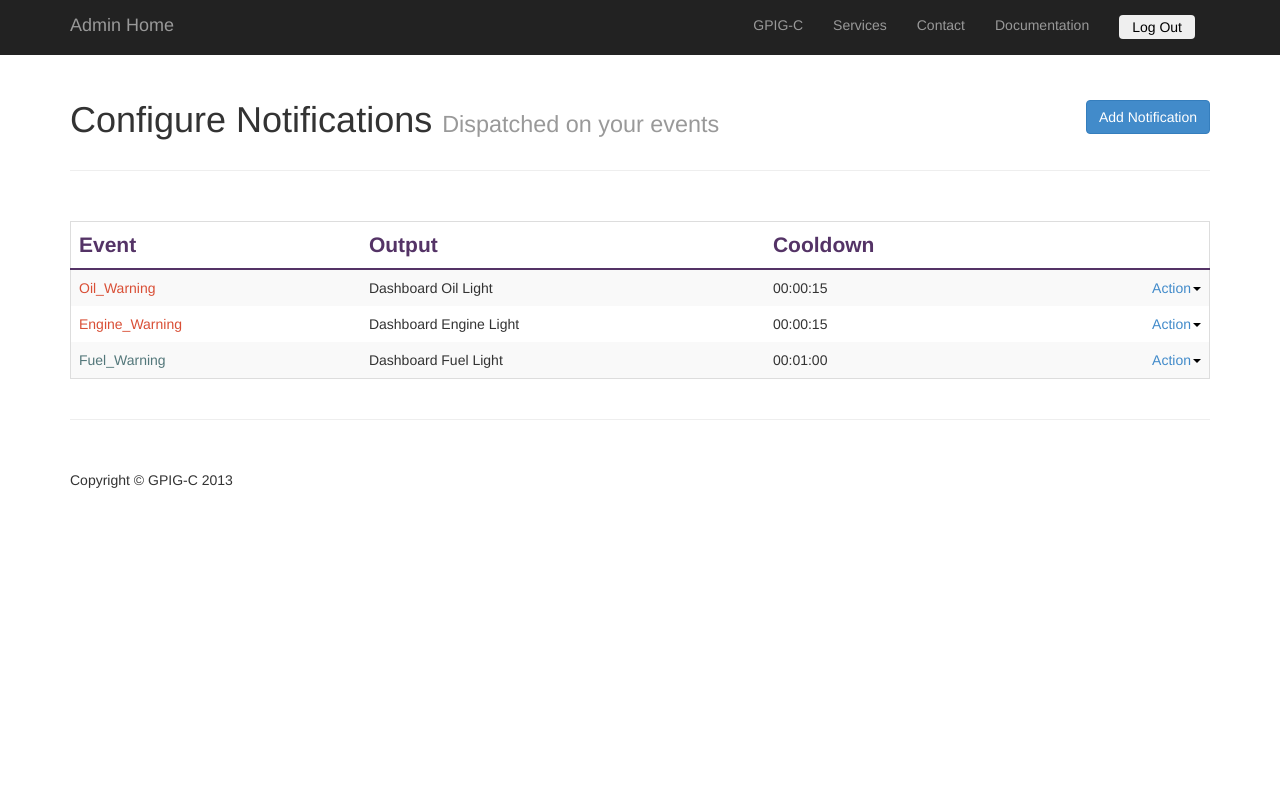
After one commit to sftrabbit/gpig-c, a PHP site: page /adminCenter/conf-notification.html in a window 1280 px wide. The commit adds this page. Run offline with PHP 8.4, Linux system fonts and the light colour scheme.

Commit message:
Add notification configuration page

```diff
--- /dev/null
+++ b/PrototypeAdminCentre/modern-business/adminCenter/conf-notification.html
@@ -0,0 +1,192 @@
+<!DOCTYPE html>
+<html lang="en">
+<head>
+    <meta charset="utf-8">
+    <meta name="viewport" content="width=device-width, initial-scale=1.0">
+
+    <title>Configure Notifications</title>
+
+    <!-- Bootstrap core CSS -->
+    <link href="../css/bootstrap.css" rel="stylesheet">
+
+    <!-- Add custom CSS here -->
+    <link href="../css/modern-business.css" rel="stylesheet">
+    <link href="../font-awesome/css/font-awesome.min.css" rel="stylesheet">
+    <link href="css/admin.css" rel="stylesheet">
+    <link href="../css/custom-gpig.css" rel="stylesheet">
+</head>
+<body>
+
+<nav class="navbar navbar-inverse navbar-fixed-top" role="navigation">
+    <div class="container">
+        <div class="navbar-header">
+            <button type="button" class="navbar-toggle" data-toggle="collapse" data-target=".navbar-ex1-collapse">
+                <span class="sr-only">Toggle navigation</span>
+                <span class="icon-bar"></span>
+                <span class="icon-bar"></span>
+                <span class="icon-bar"></span>
+            </button>
+            <a class="navbar-brand" href="index.html">Admin Home</a>
+        </div>
+
+        <!-- Collect the nav links, forms, and other content for toggling -->
+        <div class="collapse navbar-collapse navbar-ex1-collapse">
+            <ul id="nbarstart" class="nav navbar-nav navbar-right"></ul>
+        </div><!-- /.navbar-collapse -->
+    </div><!-- /.container -->
+</nav>
+
+<div class="container">
+
+    <div class="row">
+        <div class="col-lg-12 center-block block-top-buffer button-header">
+            <h1>Configure Notifications <small>Dispatched on your events</small></h1>
+            <button class="btn btn-primary" data-toggle="modal" data-target="#modal_add_notification">Add Notification</button>
+        </div>
+    </div>
+    <hr>
+    <div class="row">  <!-- Table Row -->
+        <div class="col-sm-12 center-block block-top-buffer">
+          <table class="table table-striped table-bordered">
+            <thead class="table-header">
+              <tr>
+                <th>Event</th>
+                <th>Output</th>
+                <th>Cooldown</th>
+                <th></th>
+              </tr>
+            </thead>
+            <tbody id="notifications-body">
+              <tr>
+                <td class="notification-high-priority">Oil_Warning</td>
+                <td>Dashboard Oil Light</td>
+                <td>00:00:15</td>
+                <td>
+                  <div class="dropdown pull-right">
+                    <a href="#" id="drop1" role="button" class="dropdown-toggle" data-toggle="dropdown">Action<b class="caret"></b></a>
+                    <ul id="menu1" class="dropdown-menu" role="menu">
+                      <li role="presentation"><a role="menuitem" tabindex="-1" href="#">Edit</a></li>
+                      <li role="presentation"><a role="menuitem" tabindex="-1" href="#">Delete</a></li>
+                    </ul>
+                  </div>
+                </td>
+              </tr>
+              <tr>
+                <td class="notification-high-priority">Engine_Warning</td>
+                <td>Dashboard Engine Light</td>
+                <td>00:00:15</td>
+                <td>
+                  <div class="dropdown pull-right">
+                    <a href="#" id="drop1" role="button" class="dropdown-toggle" data-toggle="dropdown">Action<b class="caret"></b></a>
+                    <ul id="menu1" class="dropdown-menu" role="menu">
+                      <li role="presentation"><a role="menuitem" tabindex="-1" href="#">Edit</a></li>
+                      <li role="presentation"><a role="menuitem" tabindex="-1" href="#">Delete</a></li>
+                    </ul>
+                  </div>
+                </td>
+              </tr>
+              <tr>
+                <td class="notification-mid-priority">Fuel_Warning</td>
+                <td>Dashboard Fuel Light</td>
+                <td>00:01:00</td>
+                <td>
+                  <div class="dropdown pull-right">
+                    <a href="#" id="drop1" role="button" class="dropdown-toggle" data-toggle="dropdown">Action<b class="caret"></b></a>
+                    <ul id="menu1" class="dropdown-menu" role="menu">
+                      <li role="presentation"><a role="menuitem" tabindex="-1" href="#">Edit</a></li>
+                      <li role="presentation"><a role="menuitem" tabindex="-1" href="#">Delete</a></li>
+                    </ul>
+                  </div>
+                </td>
+              </tr>
+            </tbody>
+          </table>
+        </div>
+    </div>
+
+</div><!-- /.container -->
+
+<div class="container">
+
+    <hr>
+    <footer>
+        <div class="row">
+            <div class="col-lg-12">
+                <p>Copyright &copy; GPIG-C 2013</p>
+            </div>
+        </div>
+    </footer>
+
+</div><!-- /.container -->
+
+<!-- JavaScript -->
+<script src="../js/jquery-1.10.2.js"></script>
+<script src="../js/bootstrap.js"></script>
+<script src="../js/modern-business.js"></script>
+<script src="js/navbar.js"></script>
+<script src="js/conf-notification.js"></script>
+
+<!-- Add Notification modal dialog -->
+<div class="modal fade" id="modal_add_notification" tabindex="-1" role="dialog" aria-labelledby="add-notification" aria-hidden="true">
+    <div class="modal-dialog">
+        <div class="modal-content">
+            <div class="modal-header">
+                <button type="button" class="close" data-dismiss="modal" aria-hidden="true">&times;</button>
+                <h4 class="modal-title" id="add-rule-title"><i class="fa fa-plus fa-adminsplashmini"></i>Define Notification</h4>
+            </div>
+            <div class="modal-body">
+
+                <div class="row">
+                    <div class="col-lg-12">
+                        <label for="event-select">On Event</label>
+                        <select class="form-control" id="event-select">
+                            <option>Oil_Warning</option>
+                            <option>Engine_Warning</option>
+                            <option>Notify_Mobile</option>
+                            <option>Fuel_Warning</option>
+                        </select>
+                    </div>
+                </div>
+                <div class="row">
+                    <div class="col-lg-12">
+                        <label for="priority-select">Priority</label>
+                        <select class="form-control" id="priority-select">
+                            <option value="high">High</option>
+                            <option value="mid">Medium</option>
+                            <option value="low">Low</option>
+                        </select>
+                    </div>
+                </div>
+                <div class="row">
+                    <div class="col-lg-12">
+                        <label for="output-select">Output</label>
+                        <select class="form-control" id="output-select">
+                            <option>Email</option>
+                            <option>Text Message</option>
+                            <option>Voice Message</option>
+                            <option>Dashboard Oil Light</option>
+                            <option>Dashboard Engine Light</option>
+                            <option>Dashboard Fuel Light</option>
+                        </select>
+                    </div>
+                </div>
+                <div class="row">
+                    <div class="col-lg-12">
+                        <div class="form-group">
+                            <label for="cooldown-time">Cooldown</label>
+                            <input type="time" class="form-control" id="cooldown-time" step="1" value="00:00:00">
+                        </div>
+                    </div>
+                </div>
+
+            </div>
+            <div class="modal-footer">
+                <button type="button" class="btn btn-danger" data-dismiss="modal">Cancel</button>
+                <button type="button" class="btn btn-success" data-dismiss="modal" onclick="addNewNotification()">Add</button>
+            </div>
+        </div><!-- /.modal-content -->
+    </div><!-- /.modal-dialog -->
+</div><!-- /.modal -->
+
+</body>
+</html>
--- a/PrototypeAdminCentre/modern-business/adminCenter/css/admin.css
+++ b/PrototypeAdminCentre/modern-business/adminCenter/css/admin.css
@@ -46,3 +46,15 @@
     font-weight: bold;
     color: #d94f36;
 }
+
+.notification-high-priority{
+    color: #d94f36;
+}
+
+.notification-mid-priority{
+    color: #53777a;
+}
+
+.notification-low-priority{
+    color: #36b0c9;
+}
--- /dev/null
+++ b/PrototypeAdminCentre/modern-business/adminCenter/js/conf-notification.js
@@ -0,0 +1,24 @@
+function addNewNotification() {
+    var event = $('#event-select').find('option:selected').text();
+    var priority = $('#priority-select').find('option:selected').val();
+    var output = $('#output-select').find('option:selected').text();
+    var cooldown = $('#cooldown-time').val();
+
+    var html = '<tr>'+
+                '<td class="notification-' + priority + '-priority">' + event + '</td>'+
+                '<td>' + output + '</td>'+
+                '<td>' + cooldown + '</td>'+
+                '<td>'+
+                  '<div class="dropdown pull-right">'+
+                    '<a href="#" id="drop1" role="button" class="dropdown-toggle" data-toggle="dropdown">Action<b class="caret"></b></a>'+
+                    '<ul id="menu1" class="dropdown-menu" role="menu">'+
+                      '<li role="presentation"><a role="menuitem" tabindex="-1" href="#">Edit</a></li>'+
+                      '<li role="presentation"><a role="menuitem" tabindex="-1" href="#">Delete</a></li>'+
+                    '</ul>'+
+                  '</div>'+
+                '</td>'+
+              '</tr>';
+
+    var tbody = $('#notifications-body');
+    tbody.html(tbody.html() + html);
+}
```
